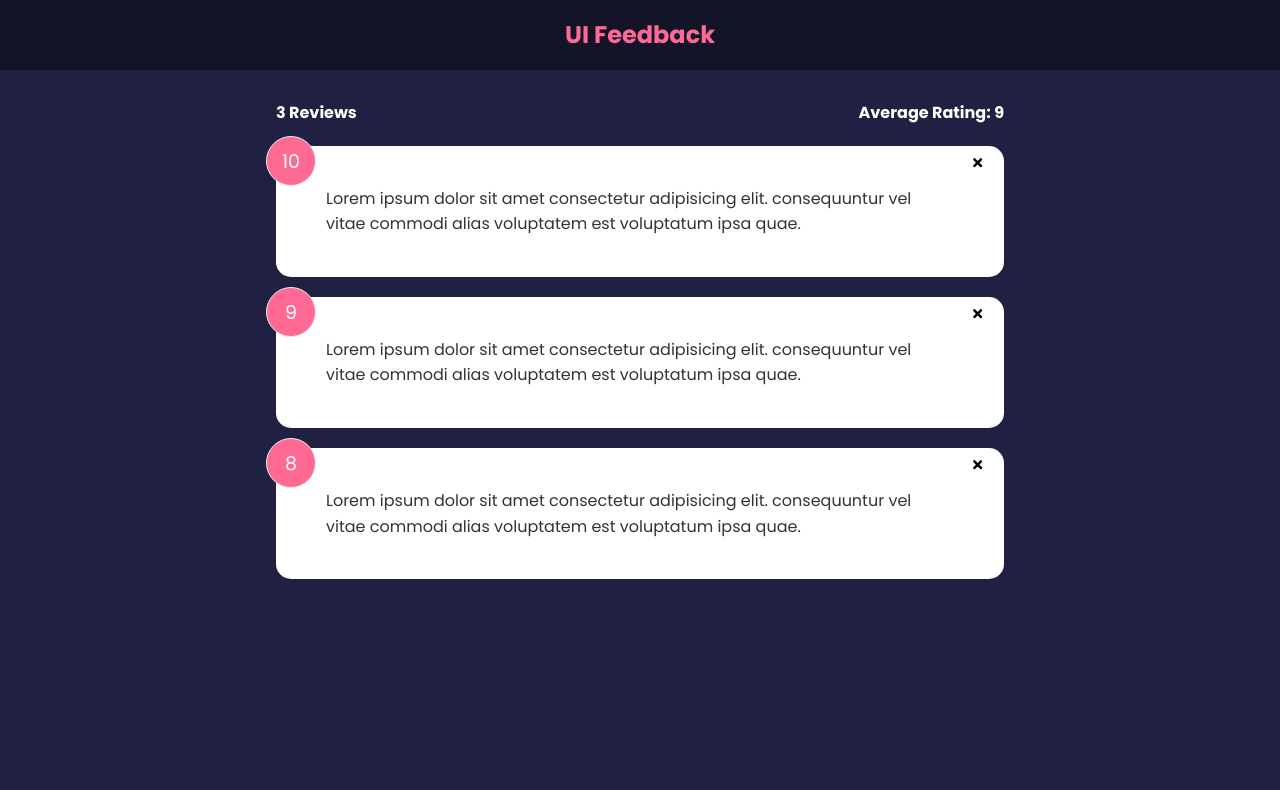
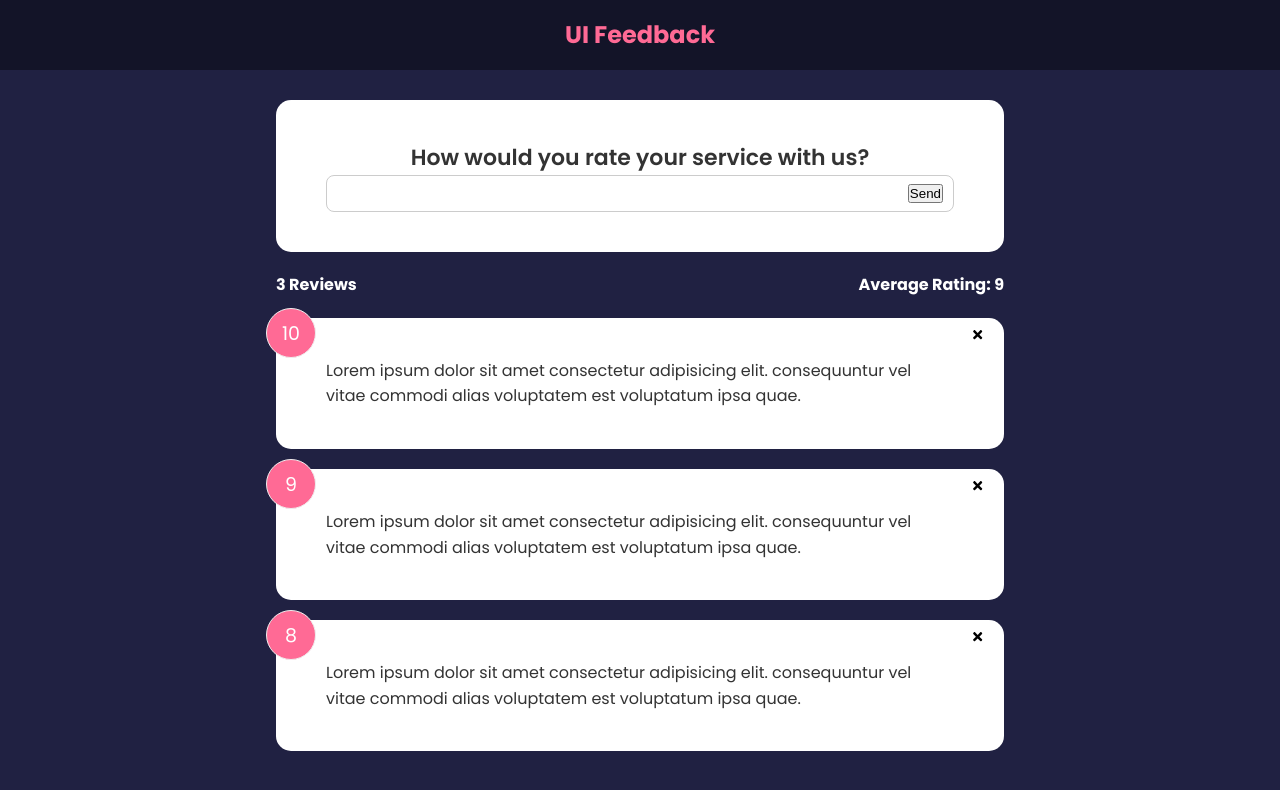
Before and after one commit to Asadullahkhankaimkhani/Feedback-Application, a React (Create React App) app: page / in a window 1280 px wide. Shown: the top 790 px of the page. Built offline with nearby package versions, Linux system fonts and the light colour scheme.

Commit message:
FeedbackForm Create and component level state

```diff
--- a/src/App.js
+++ b/src/App.js
@@ -3,12 +3,13 @@ import Header from "./components/Header";
 import { FeedbackData } from "./Data/FeedbackData";
 import FeedbackList from "./components/FeedbackList";
 import FeedbackStats from "./components/FeedbackStats";
+import FeedbackForm from "./components/FeedbackForm";
 
 const App = () => {
   const [feedback, setFeedback] = useState(FeedbackData);
 
   const feedbackDelete = (id) => {
-    if (window.confirm("Are You Sure"))
+    if (window.confirm("Are You Sure?"))
       setFeedback(feedback.filter((feed) => feed.id !== id));
   };
 
@@ -16,6 +17,7 @@ const App = () => {
     <>
       <Header />
       <div className="container">
+        <FeedbackForm />
         <FeedbackStats feedback={feedback} />
         <FeedbackList feedback={feedback} handleDelete={feedbackDelete} />
       </div>
--- /dev/null
+++ b/src/components/FeedbackForm.jsx
@@ -0,0 +1,25 @@
+import { useState } from "react";
+import Card from "../shared/Card";
+
+const FeedbackForm = () => {
+  const [text, setText] = useState("");
+
+  const handleChange = (e) => {
+    setText(e.target.value);
+  };
+
+  return (
+    <Card>
+      <form>
+        <h2>How would you rate your service with us?</h2>
+        {/* todo - rating select component*/}
+        <div className="input-group">
+          <input type="text" onChange={handleChange} value={text} />
+          <button type="submit">Send</button>
+        </div>
+      </form>
+    </Card>
+  );
+};
+
+export default FeedbackForm;
--- a/src/shared/Card.jsx
+++ b/src/shared/Card.jsx
@@ -9,7 +9,7 @@ Card.defaultProps = {
 };
 
 Card.propTypes = {
-  children: PropTypes.node.isRequired,
+  children: PropTypes.node,
   reverse: PropTypes.bool,
 };
 
```
